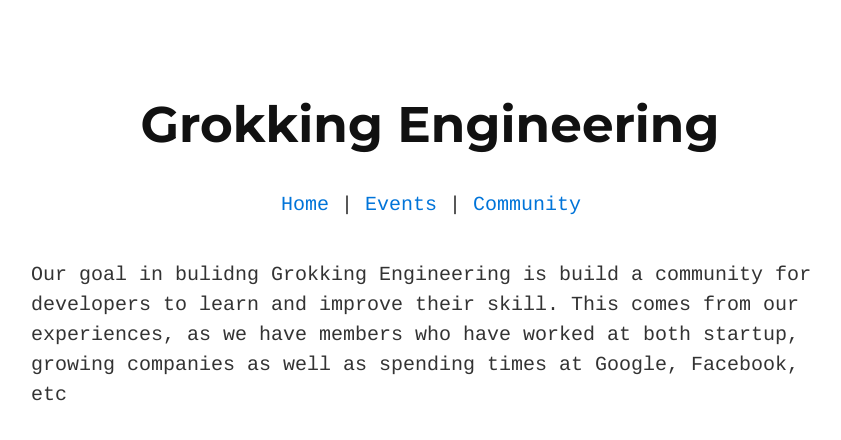
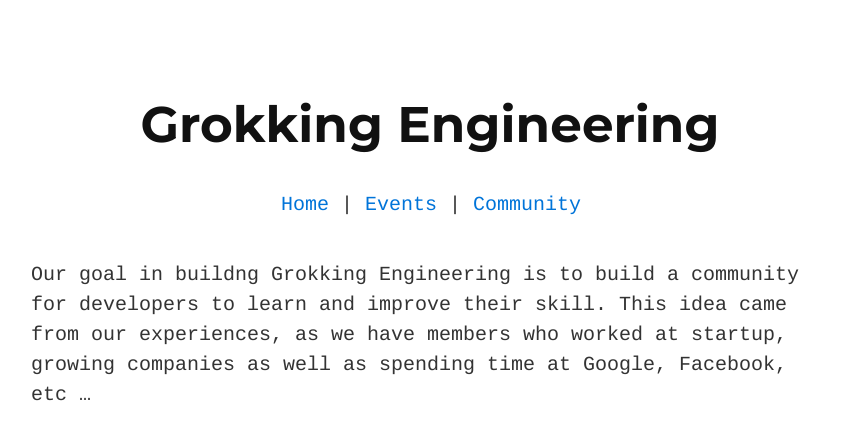
Before and after one commit to grokking-engineering/grokking-engineering.github.io, a Jekyll site: the page built from _posts/2015-04-11-community.md, in a window 1280 px wide. Shown: the top 440 px of the page, without its empty margins (209-1050 px from the left). Built offline with Jekyll 4.4.1, drawn with Linux system fonts in a browser that asks for light colours; nearby versions of some CDN libraries.

Commit message:
Update 2015-04-11-community.md
Fix typos

```diff
--- a/_posts/2015-04-11-community.md
+++ b/_posts/2015-04-11-community.md
@@ -3,4 +3,4 @@
 style: archive
 ---
 
-Our goal in bulidng Grokking Engineering is build a community for developers to learn and improve their skill. This comes from our experiences, as we have members who have worked at both startup, growing companies as well as spending times at Google, Facebook, etc
+Our goal in buildng Grokking Engineering is to build a community for developers to learn and improve their skill. This idea came from our experiences, as we have members who worked at startup, growing companies as well as spending time at Google, Facebook, etc ...
```
